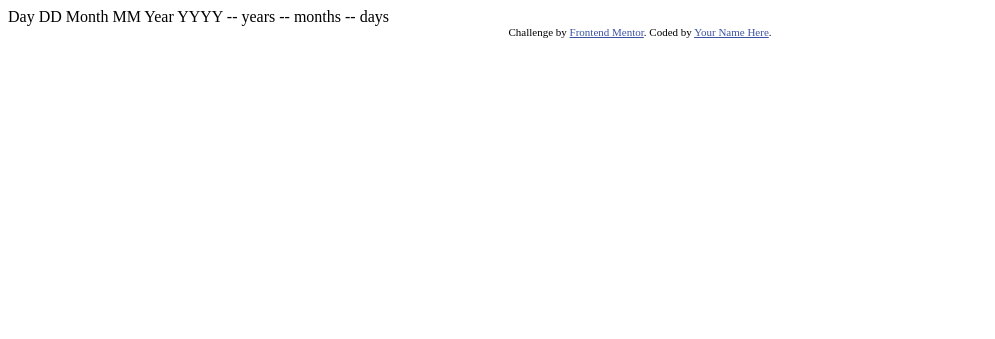
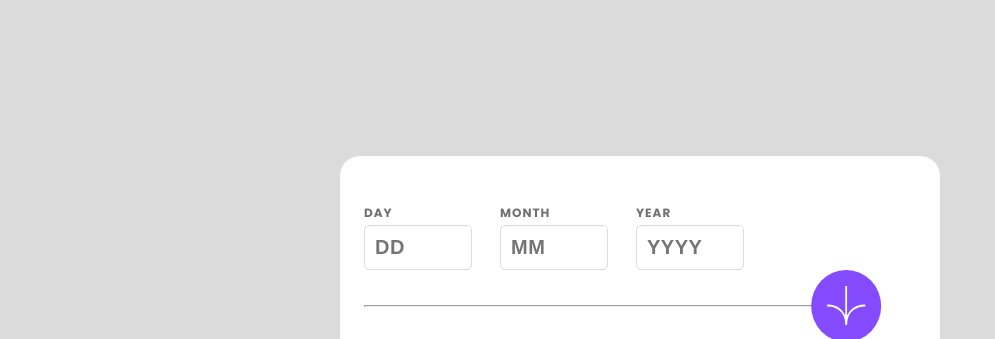
Before and after one commit to baenningerlevin/age-calculator, a plain HTML site: page index.html in a window 1280 px wide. Shown: the top 339 px of the page, without its empty margins (0-995 px from the left). Drawn offline with Linux system fonts and the light colour scheme.

Commit message:
add functionality to the age calculator

```diff
--- a/index.html
+++ b/index.html
@@ -1,37 +1,48 @@
 <!DOCTYPE html>
 <html lang="en">
   <head>
-  <meta charset="UTF-8">
-  <meta name="viewport" content="width=device-width, initial-scale=1.0"> <!-- displays site properly based on user's device -->
-
-  <link rel="icon" type="image/png" sizes="32x32" href="./assets/images/favicon-32x32.png">
-
+    <meta charset="UTF-8" />
+    <meta name="viewport" content="width=device-width, initial-scale=1.0" />
+    <!-- displays site properly based on user's device -->
+    <link rel="icon" type="image/png" sizes="32x32" href="./assets/images/favicon-32x32.png" />
+    <link rel="stylesheet" href="style.css" />
     <title>Frontend Mentor | Age calculator app</title>
-
-  <!-- Feel free to remove these styles or customise in your own stylesheet 👍 -->
-  <style>
-    .attribution { font-size: 11px; text-align: center; }
-    .attribution a { color: hsl(228, 45%, 44%); }
-  </style>
   </head>
   <body>
-
-  Day
-  DD
-
-  Month
-  MM
-
-  Year
-  YYYY
-
-  -- years
-  -- months
-  -- days
-
-  <div class="attribution">
-    Challenge by <a href="https://www.frontendmentor.io?ref=challenge" target="_blank">Frontend Mentor</a>.
-    Coded by <a href="#">Your Name Here</a>.
+    <main class="card">
+      <div class="container">
+        <form>
+          <div class="form-container">
+            <div class="block">
+              <label for="day"  class="form-label">Day</label>
+              <input type="number" id="day" placeholder="DD" />
+              <p class="error"></p>
             </div>
+            <div class="block">
+              <label for="month" class="form-label">Month</label>
+              <input type="number" id="month" placeholder="MM" />
+              <p class="error"></p>
+            </div>
+            <div class="block">
+              <label for="year" class="form-label">Year</label>
+              <input type="number" id="year" placeholder="YYYY" />
+              <p class="error"></p>
+            </div>
+          </div>
+          <div class="submit-block">
+            <hr />
+            <button type="submit" class="submit-btn">
+              <img src="./images/icon-arrow.svg" alt="arrow icon" />
+            </button>
+          </div>
+        </form>
+        <div class="output">
+          <h2>&nbsp;<span id="YY">--</span>&nbsp;years</h2>
+          <h2>&nbsp;<span id="MM">--</span>&nbsp;months</h2>
+          <h2>&nbsp;<span id="DD">--</span>&nbsp;days</h2>
+        </div>
+      </div>
+    </main>
+    <script src="script.js"></script>
   </body>
 </html>
--- /dev/null
+++ b/script.js
@@ -0,0 +1,112 @@
+// Selecting all inputField elements
+const dayInp = document.getElementById('day');
+const monthInp = document.getElementById('month');
+const yearInp = document.getElementById('year');
+
+// Selecting all outputs
+const dayOut = document.getElementById('DD');
+const monthOut = document.getElementById('MM');
+const yearOut = document.getElementById('YY');
+
+// Form element
+const form = document.querySelector('form');
+
+const months = [31, 28, 31, 30, 31, 30, 31, 31, 30, 31, 30, 31];
+
+// Values for comparison
+const MAX_MONTH = 12;
+const MIN_MONTH = 1;
+const MAX_DAY = 31;
+const MIN_DAY = 1;
+
+const setErrorState = (inputField, errorMsg) => {
+  const parent = inputField.parentElement;
+  inputField.style.border = '1px solid hsl(0, 100%, 67%)';
+  parent.querySelector('.error').textContent = errorMsg;
+  parent.querySelector('.form-label').style.color = 'hsl(0, 100%, 67%)';
+};
+
+const resetErrorState = (inputField) => {
+  const parent = inputField.parentElement;
+  inputField.style.border = '1px solid hsl(0, 0%, 86%)';
+  parent.querySelector('.error').textContent = '';
+  parent.querySelector('.form-label').style.color = 'hsl(0, 1%, 44%)';
+};
+
+const validate = () => {
+  const inputFields = document.querySelectorAll('input');
+  let isValid = true;
+
+  inputFields.forEach((inputField) => {
+    // Resetting error state
+    resetErrorState(inputField);
+
+    // Checking if inputField is empty
+    if (!inputField.value) {
+      setErrorState(inputField, 'This field is required');
+      isValid = false;
+    }
+
+    // Checking if inputField is a valid month
+    if (monthInp.value > MAX_MONTH || monthInp.value < MIN_MONTH) {
+      setErrorState(monthInp, 'Must be a valid month');
+      isValid = false;
+    }
+
+    // Checking if inputField is a valid day
+    if (
+      dayInp.value > months[monthInp.value - 1] ||
+      dayInp.value > MAX_DAY ||
+      dayInp.value < MIN_DAY
+    ) {
+      setErrorState(dayInp, 'Must be a valid day');
+      isValid = false;
+    }
+
+    // Checking if inputField is a valid year
+    if (yearInp.value > year) {
+      setErrorState(yearInp, 'Must be in the past');
+      isValid = false;
+    }
+
+    if (isValid) {
+      resetErrorState(inputField);
+      isValid = true;
+    }
+  });
+
+  return isValid;
+};
+
+const handleSubmit = (e) => {
+  e.preventDefault();
+  if (validate()) {
+    const date = new Date();
+    let day = date.getDate();
+    let month = date.getMonth() + 1;
+    let year = date.getFullYear();
+
+    if (dayInp.value > day) {
+      day = day + months[month - 1];
+      month = month - 1;
+    }
+
+    if (monthInp.value > month) {
+      month = month + 12;
+      year = year - 1;
+    }
+
+    const d = day - dayInp.value;
+    const m = month - monthInp.value;
+    const y = year - yearInp.value;
+
+    console.log(d, m, y);
+
+    dayOut.textContent = d;
+    monthOut.textContent = m;
+    yearOut.textContent = y;
+  }
+};
+
+// Adding eventlistener to button
+form.addEventListener('submit', handleSubmit);
--- /dev/null
+++ b/style.css
@@ -0,0 +1,222 @@
+@import url('https://fonts.googleapis.com/css2?family=Poppins:ital,wght@0,700;1,400;1,800&display=swap');
+
+/* * GENERAL STYLES  */
+
+:root {
+  /* Colors */
+  --primary-200: hsl(0, 100%, 67%);
+  --primary-400: hsl(259, 100%, 65%);
+  --neutral-100: hsl(0, 0%, 100%);
+  --neutral-200: hsl(0, 0%, 94%);
+  --neutral-300: hsl(0, 0%, 86%);
+  --neutral-500: hsl(0, 1%, 44%);
+  --neutral-900: hsl(0, 0%, 8%);
+
+  /* Font Families */
+  --ff-primary: 'Poppins', sans-serif;
+  --ff-body: var(--ff-primary);
+  --ff-heading: var(--ff-primary);
+
+  /* Font Weights */
+  --fw-regulari: 400;
+  --fw-bold: 700;
+  --fw-extraboldi: 800;
+
+  /* Font Sizes */
+  --fs-200: 0.625rem;
+  --fs-300: 0.75rem;
+  --fs-400: 1rem;
+  --fs-500: 1.25rem;
+  --fs-700: 1.5rem;
+  --fs-800: 2rem;
+  --fs-900: 2.5rem;
+  --fs-950: 3.5rem;
+}
+
+* {
+  margin: 0;
+  padding: 0;
+  box-sizing: border-box;
+}
+
+body {
+  min-height: 100dvh;
+  display: flex;
+  justify-content: center;
+  align-items: center;
+  background-color: var(--neutral-300);
+  font-family: var(--ff-body);
+}
+
+.card {
+  background-color: var(--neutral-100);
+  width: 90%;
+  max-width: 300px;
+  border-radius: 20px 20px 75px 20px;
+}
+
+.container {
+  padding: 3em 1.5em;
+  display: flex;
+  flex-direction: column;
+}
+
+/* * FORM STYLES */
+
+form {
+  display: flex;
+  flex-direction: column;
+}
+
+.form-container {
+  display: flex;
+  gap: 1rem;
+}
+
+.block {
+  display: flex;
+  flex-direction: column;
+}
+
+.block label {
+  text-transform: uppercase;
+  font-size: var(--fs-300);
+  letter-spacing: 1px;
+  color: var(--neutral-500);
+  margin-bottom: 0.25em;
+}
+
+.block input {
+  width: 90%;
+  max-width: 120px;
+  border: solid var(--neutral-300) 1px;
+  border-radius: 5px;
+  font-size: var(--fs-400);
+  padding: 0.5em;
+  padding-right: 0;
+  display: flex;
+  align-items: center;
+  color: var(--neutral-900);
+  font-weight: var(--fw-extraboldi);
+  letter-spacing: .5px;
+  caret-color: var(--primary-400);
+  transition: all .3s ease;
+}
+
+.block input::placeholder {
+  font-weight: var(--fw-bold);
+}
+
+.block input:hover {
+  cursor: pointer;
+  border: var(--primary-400) 1px solid;
+}
+
+.block input:focus {
+  border: 1px solid var(--primary-400);
+  outline: none;
+}
+
+input::-webkit-outer-spin-button,
+input::-webkit-inner-spin-button {
+  -webkit-appearance: none;
+  margin: 0;
+}
+
+.error {
+  color: var(--primary-200);
+  font-style: italic;
+  font-size: var(--fs-200);
+}
+
+.submit-block {
+  display: flex;
+  align-items: center;
+  margin: 3em 0;
+  position: relative;
+}
+
+.submit-block hr {
+  width: 100%;
+}
+
+.submit-btn {
+  background-color: var(--primary-400);
+  border-radius: 50%;
+  border: none;
+  cursor: pointer;
+  padding: 2em;
+  display: flex;
+  align-items: center;
+  justify-content: center;
+  position: absolute;
+  left: 50%;
+  transform: translateX(-50%);
+  transition: all .3s ease;
+}
+
+.submit-btn:hover {
+  background-color: var(--neutral-900);
+}
+
+.submit-btn img {
+  width: 25px;
+  position: absolute;
+}
+
+/* * OUTPUT */
+
+h2 {
+  font-size: var(--fs-900);
+  font-weight: var(--fw-extraboldi);
+  font-style: italic;
+}
+
+h2 span {
+  color: var(--primary-400);
+}
+
+@media screen and (max-width: 310px) {
+  h2 {
+    font-size: var(--fs-800);
+  }
+
+  .block label {
+    font-size: var(--fs-200);
+  }
+
+  .block input {
+    font-size: var(--fs-300);
+  }
+}
+
+@media screen and (min-width: 600px) {
+  .card {
+    width: 90%;
+    max-width: 600px;
+  }
+
+  .block input {
+    font-size: var(--fs-500);
+    letter-spacing: .5px;
+  }
+
+  .submit-block {
+    position: static;
+    margin: 0;
+  }
+
+  .submit-btn {
+    position: static;
+    width: 4.5rem;
+    height: 4.5rem;
+  }
+
+  .submit-btn img {
+    width: 40px;
+  }
+
+  h2{
+    font-size: var(--fs-950);
+  }
+}
```
Also changed, not shown: images/favicon-32x32.png (added), images/icon-arrow.svg (added), images/screenshot.png (added), 3 other files. Lines whose indentation alone changed are shown as unchanged.
